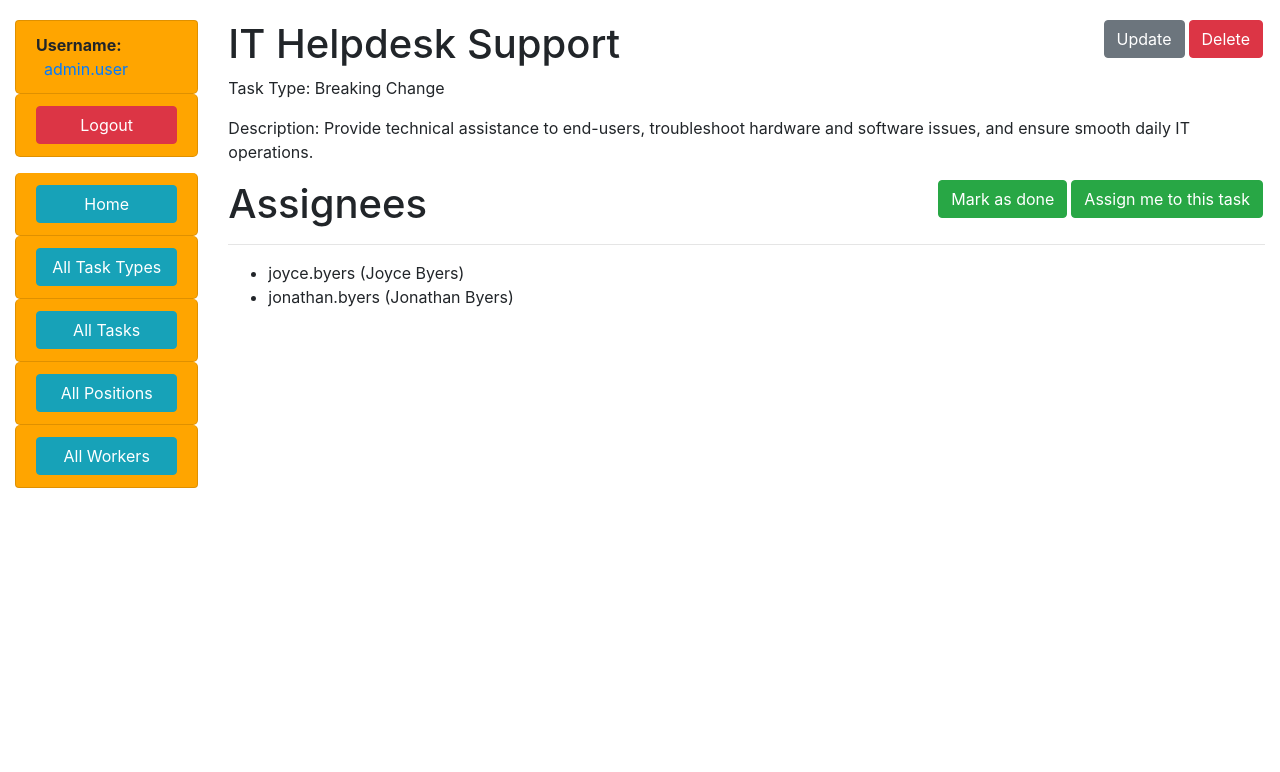
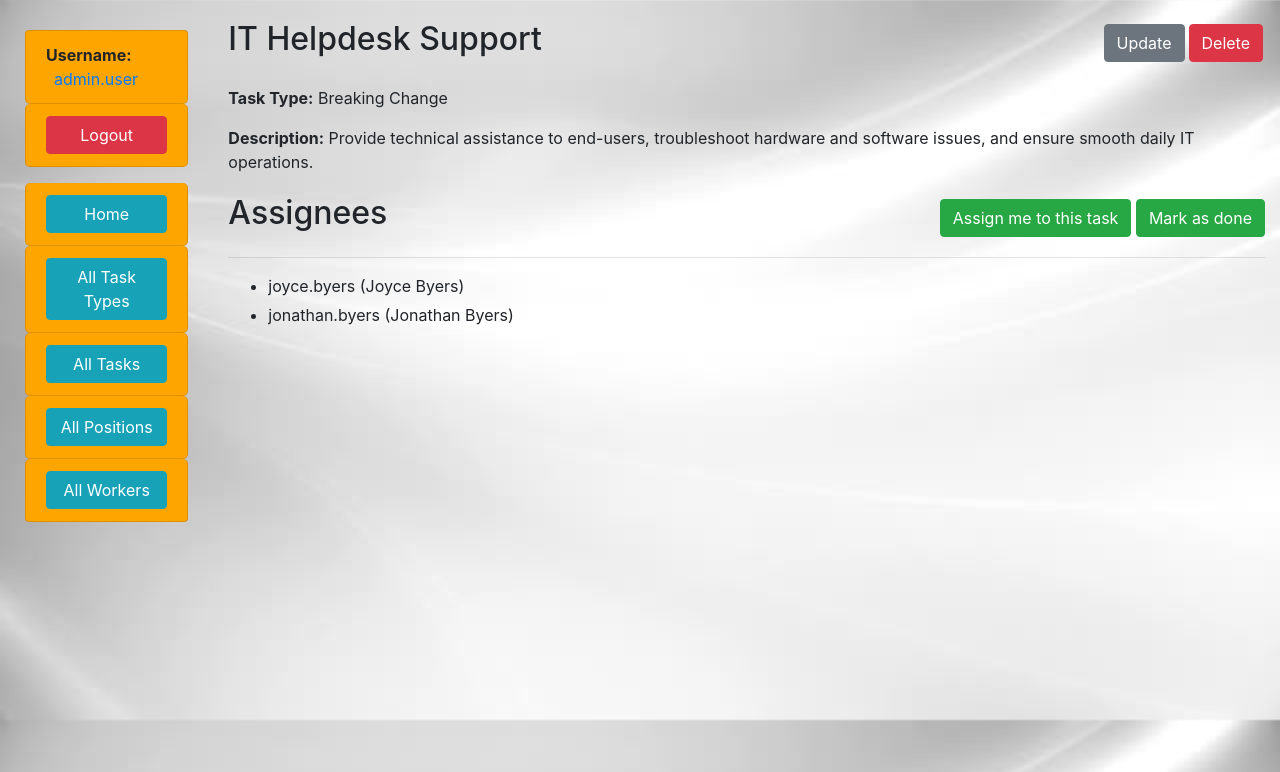
Before and after one commit to IProskurnytskyi/company-task-manager, a Django app: page /tasks/1/ in a window 1280 px wide. Shown: the top 772 px of the page. Run offline with Django 4.2, Linux system fonts and the light colour scheme; a user stored in the database is signed in; data comes from the database, SQL or seed files in the repository.

Commit message:
Add styles to detail pages

```diff
--- a/static/css/styles.css
+++ b/static/css/styles.css
@@ -88,3 +88,52 @@ body {
   color: #28a745;
   margin-left: 5px;
 }
+
+.sticky-header {
+  position: sticky;
+  top: 0;
+  background-color: orange;
+  z-index: 1;
+  padding: 10px;
+}
+
+.sticky-sidebar {
+  position: sticky;
+  top: 0;
+  z-index: 1;
+  padding: 10px;
+}
+
+.content {
+  margin-top: 20px;
+}
+
+.task-name {
+  font-weight: bold;
+  color: #007BFF;
+}
+
+.header {
+  display: flex;
+  justify-content: space-between;
+  align-items: center;
+}
+
+.task-details {
+  margin-top: 20px;
+}
+
+.assignee-section {
+  margin-top: 20px;
+  display: flex;
+  justify-content: space-between;
+  align-items: center;
+}
+
+.assignee-item {
+  margin-bottom: 5px;
+}
+
+.assignee-action {
+  margin-left: 10px;
+}
--- a/templates/includes/sidebar.html
+++ b/templates/includes/sidebar.html
@@ -1,4 +1,4 @@
-<ul class="list-group sidebar-nav">
+<ul class="list-group sidebar-nav sticky-sidebar">
   {% if user.is_authenticated %}
     <li class="list-group-item sidebar-bg-color">
       <span class="font-weight-bold">Username:</span>
--- a/templates/task/position_list.html
+++ b/templates/task/position_list.html
@@ -4,7 +4,7 @@
 {% block content %}
   <style>
     body {
-      background-image: url({% static "images/list_page.png" %});
+      background-image: url({% static "images/detail_and_list_pages.png" %});
       background-size: cover;
     }
   </style>
--- a/templates/task/task_detail.html
+++ b/templates/task/task_detail.html
@@ -1,45 +1,49 @@
 {% extends "base.html" %}
+{% load static %}
 
 {% block content %}
-  <h1>
-    {{ task.name }}
-    <a href="{% url "task:task-delete" task.id %}" class="btn btn-danger link-to-page">
-      Delete
-    </a>
-    <a href="{% url "task:task-update" task.id %}" class="btn btn-secondary link-to-page">
-      Update
-    </a>
-  </h1>
-  <p>Task Type: {{ task.task_type.name }}</p>
-  <p>Description: {{ task.description }}</p>
-  <h1>
-    Assignees
+  <style>
+    body {
+      background-image: url({% static "images/detail_and_list_pages.png" %});
+      background-size: cover;
+    }
+  </style>
 
+  <div class="header">
+    <h2>{{ task.name }}</h2>
+    <div>
+      <a href="{% url 'task:task-delete' task.id %}" class="btn btn-danger link-to-page">Delete</a>
+      <a href="{% url 'task:task-update' task.id %}" class="btn btn-secondary link-to-page">Update</a>
+    </div>
+  </div>
+
+  <div class="task-details">
+    <p><strong>Task Type:</strong> {{ task.task_type.name }}</p>
+    <p><strong>Description:</strong> {{ task.description }}</p>
+  </div>
+
+  <div class="assignee-section">
+    <h2>Assignees</h2>
+    <div>
       {% if user in task.assignees.all %}
-    <a href="{% url "task:assign-delete" task.id %}" class="btn btn-danger link-to-page">
-      Delete me from this task
-    </a>
+        <a href="{% url 'task:assign-delete' task.id %}" class="btn btn-danger assignee-action">Delete me from this task</a>
       {% else %}
-    <a href="{% url "task:assign-delete" task.id %}" class="btn btn-success link-to-page">
-      Assign me to this task
-    </a>
+        <a href="{% url 'task:assign-delete' task.id %}" class="btn btn-success assignee-action">Assign me to this task</a>
       {% endif %}
 
       {% if task.is_completed %}
-    <a href="{% url "task:mark-unmark" task.id %}" class="btn btn-danger link-to-page">
-      Unmark as done
-    </a>
+        <a href="{% url 'task:mark-unmark' task.id %}" class="btn btn-danger">Unmark as done</a>
       {% else %}
-    <a href="{% url "task:mark-unmark" task.id %}" class="btn btn-success link-to-page">
-      Mark as done
-    </a>
+        <a href="{% url 'task:mark-unmark' task.id %}" class="btn btn-success">Mark as done</a>
       {% endif %}
-  </h1>
+    </div>
+  </div>
 
   <hr>
+
   <ul>
     {% for assignee in task.assignees.all %}
-      <li>{{ assignee.username }} ({{ assignee.first_name }} {{ assignee.last_name }})</li>
+      <li class="assignee-item">{{ assignee.username }} ({{ assignee.first_name }} {{ assignee.last_name }})</li>
     {% endfor %}
   </ul>
 {% endblock %}
--- a/templates/task/task_list.html
+++ b/templates/task/task_list.html
@@ -4,7 +4,7 @@
 {% block content %}
   <style>
     body {
-      background-image: url({% static "images/list_page.png" %});
+      background-image: url({% static "images/detail_and_list_pages.png" %});
       background-size: cover;
     }
   </style>
--- a/templates/task/task_type_list.html
+++ b/templates/task/task_type_list.html
@@ -4,7 +4,7 @@
 {% block content %}
   <style>
     body {
-      background-image: url({% static "images/list_page.png" %});
+      background-image: url({% static "images/detail_and_list_pages.png" %});
       background-size: cover;
     }
   </style>
--- a/templates/task/worker_list.html
+++ b/templates/task/worker_list.html
@@ -4,7 +4,7 @@
 {% block content %}
   <style>
     body {
-      background-image: url({% static "images/list_page.png" %});
+      background-image: url({% static "images/detail_and_list_pages.png" %});
       background-size: cover;
     }
   </style>
```
Also changed, not shown: templates/task/worker_detail.html (+27 -21 lines), static/images/detail_and_list_pages.png (added), static/images/list_page.png (deleted). Lines whose indentation alone changed are shown as unchanged.
